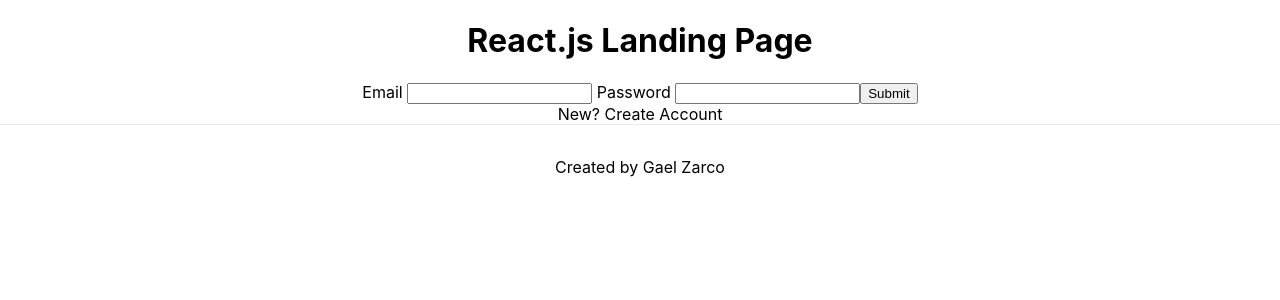
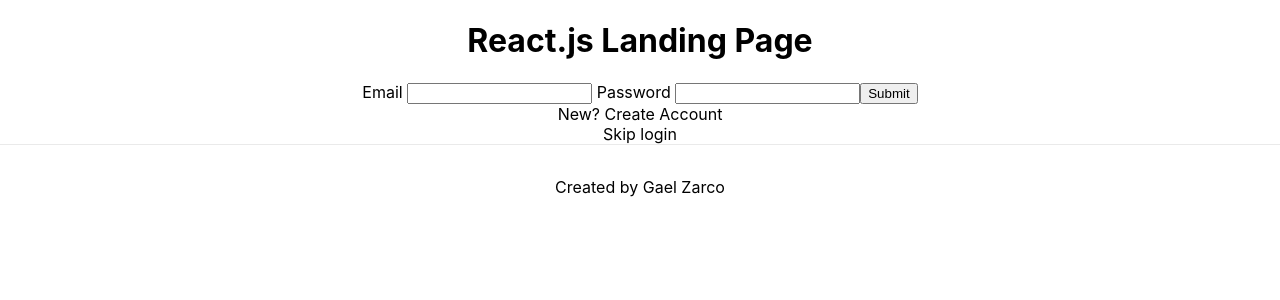
Before and after one commit to gaelzarco/UNLV-SD-FINAL, a React (Create React App) app in the folder client/: page / in a window 1280 px wide. Shown: the top 300 px of the page. Built offline with nearby package versions, Linux system fonts and the light colour scheme.

Commit message:
added skip login

```diff
--- a/client/src/components/LandingPage.js
+++ b/client/src/components/LandingPage.js
@@ -79,6 +79,10 @@ function LandingPage() {
           <div>
             <a href="/createuser">New? Create Account</a>
           </div>
+
+          <div>
+              <a href="/catalog">Skip login</a>
+          </div>
       </div>
     );
   }
```
